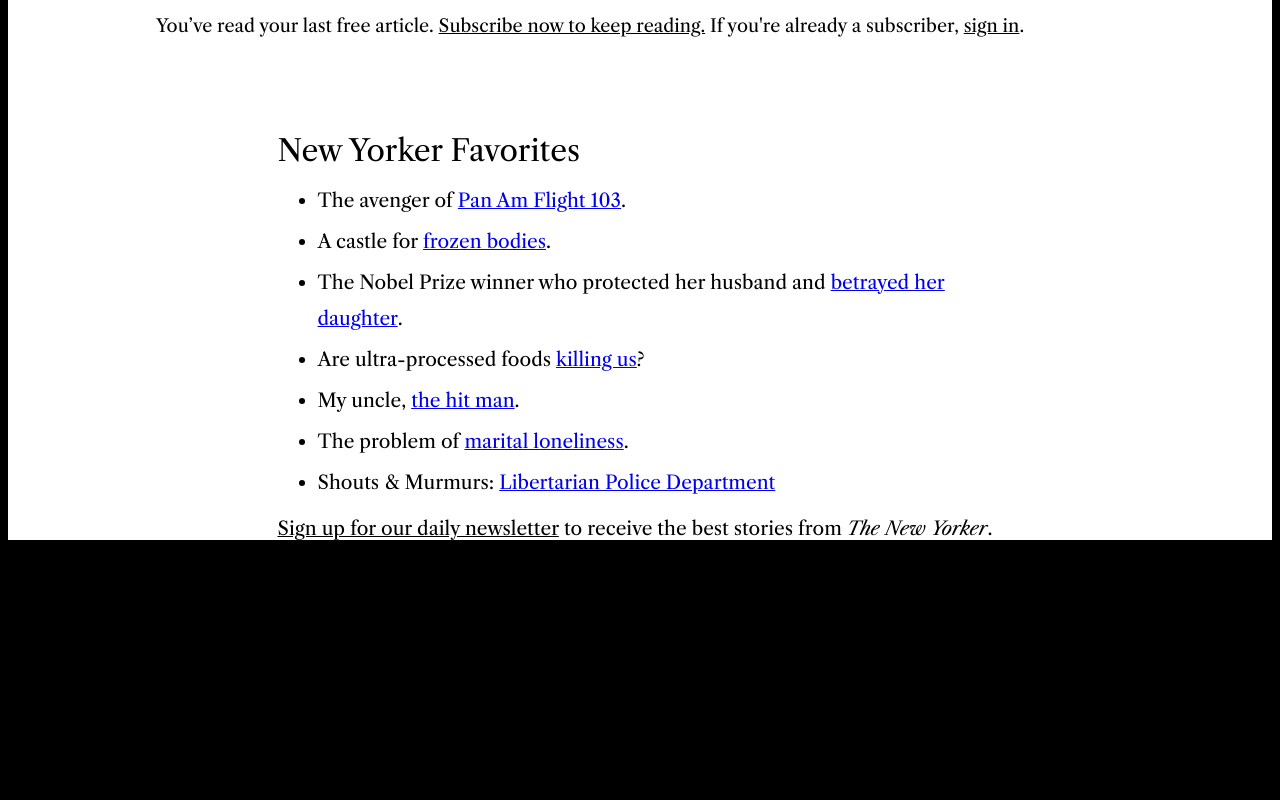
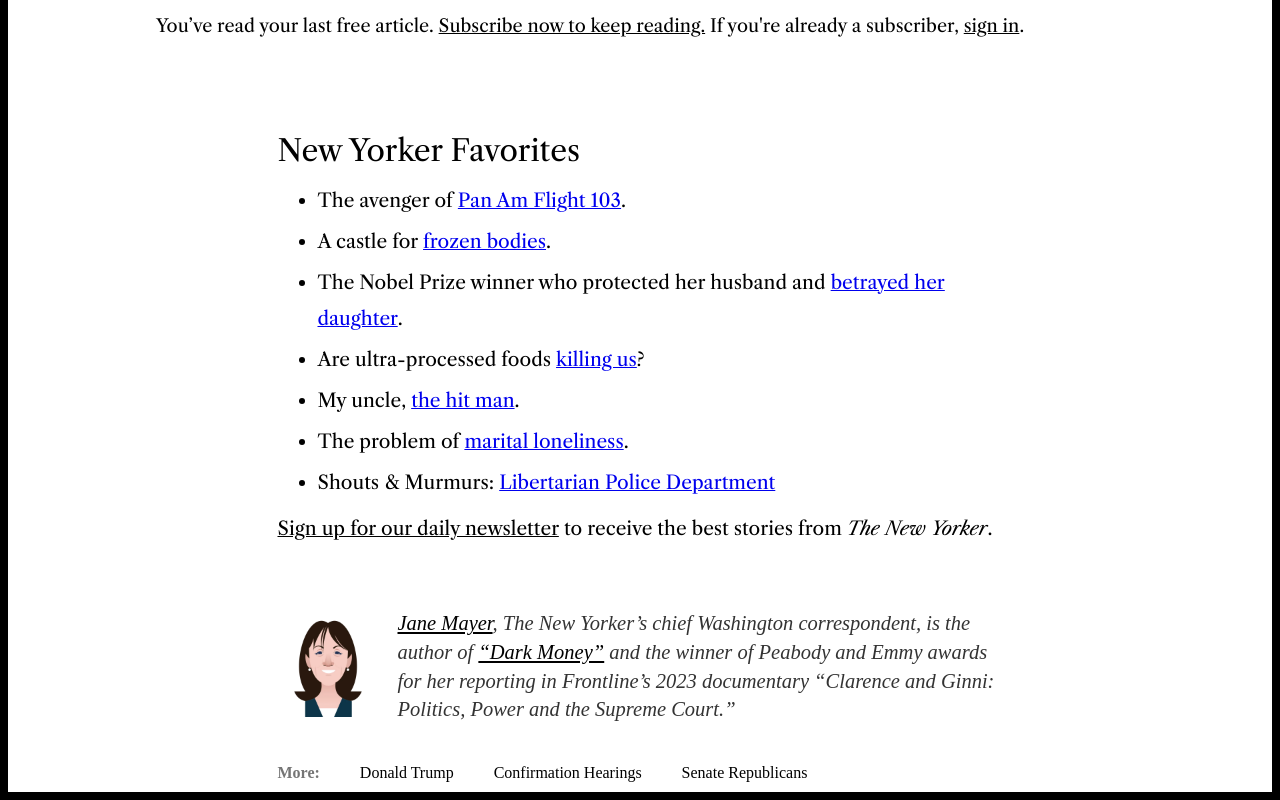
Before and after one commit to ViceElez/Internship-9-CSS-1, a plain HTML site: page index.html in a window 1280 px wide. Shown: the part 1550-2350 px from the top of the page. Before the commit the page ends 2109 px from the top, so only its background shows below. Drawn offline with nearby package versions, Linux system fonts and the light colour scheme; a web font is replaced by a local one.

Commit message:
add last article section

```diff
--- a/index.css
+++ b/index.css
@@ -266,6 +266,61 @@ main{
     color:  black;
     margin-top: 15px;
 }
+.mainSection4{
+    max-width: 725px;
+    margin-left: auto;
+    margin-right: auto;
+    padding-top: 50px;
+}
+.JaneMayerImgDiv {
+    display: flex;
+    align-items: center;
+    gap: 20px;
+    max-width: 800px;
+    margin: 0 auto;
+}
+
+.JaneMayerImg {
+    flex-shrink: 0;
+    width: 100px;
+    height: auto;
+    object-fit: cover;
+}
+
+.mainSectionText4 {
+    flex: 1;
+    font-size: 20.5px;
+    line-height: 1.5;
+    color: #333;
+    line-height: 1.4;
+}
+.moreSection {
+    margin-top: 40px;
+    display: flex;
+    flex-wrap: wrap;
+    align-items: center;
+    gap: 40px;
+    position: relative;
+    padding-bottom: 10px;
+}
+
+.moreLabel {
+    color: #757575;
+    font-weight: bold;
+}
+
+.moreLink {
+    text-decoration: none;
+    color: black;
+    font-weight: solid;
+    font-size: 16px;
+    font: Helvetica, sans-serif;
+}
+
+.moreLink:hover {
+    text-decoration: underline;
+}
+
 @media(max-width:1030px){
     .elementToHide{
         display: none;
--- a/index.html
+++ b/index.html
@@ -108,6 +108,25 @@
                <a href="https://www.newyorker.com/newsletter/daily" class="userAgreement">Sign up for our daily newsletter</a> to receive the best stories from <i>The New Yorker</i>.
             </p>
         </section>
+        <section class="mainSection4">
+            <figure class="JaneMayerImgDiv">
+                <img src="/Assets/Images/mayer-jane.webp" alt="picture of Jane Mayer" class="JaneMayerImg">
+                <figcaption class="mainSectionText4">
+                   <i>
+                    <a href="https://www.newyorker.com/contributors/jane-mayer" class="userAgreement">Jane Mayer</a>, The New Yorker’s chief Washington correspondent,
+                    is the author of <a href="https://www.amazon.com/Dark-Money-History-Billionaires-Radical/dp/0307947904" class="userAgreement">“Dark Money”</a>
+                    and the winner of Peabody and Emmy awards for her reporting in Frontline’s 2023 documentary “Clarence and Ginni: Politics,
+                    Power and the Supreme Court.”
+                   </i>
+                </figcaption>
+            </figure>
+            <div class="moreSection">
+                <span class="moreLabel">More:</span>
+                <a href="https://www.newyorker.com/tag/donald-trump" class="moreLink">Donald Trump</a>
+                <a href="https://www.newyorker.com/tag/confirmation-hearings" class="moreLink">Confirmation Hearings</a>
+                <a href="https://www.newyorker.com/tag/senate-republicans" class="moreLink">Senate Republicans</a>
+            </div>
+        </section>
     </main>
 
 </body>
```
Also changed, not shown: Assets/Images/mayer-jane.webp (added).
